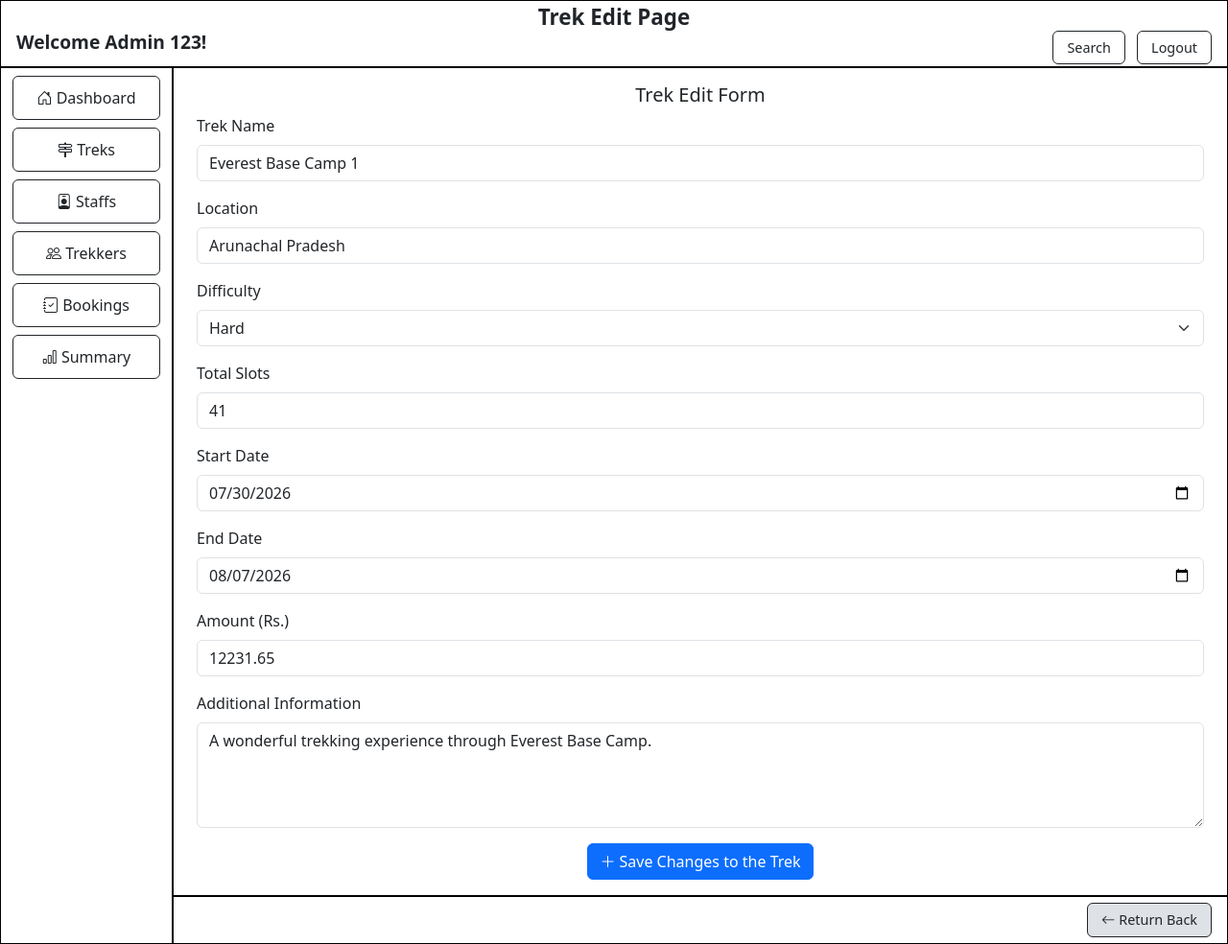
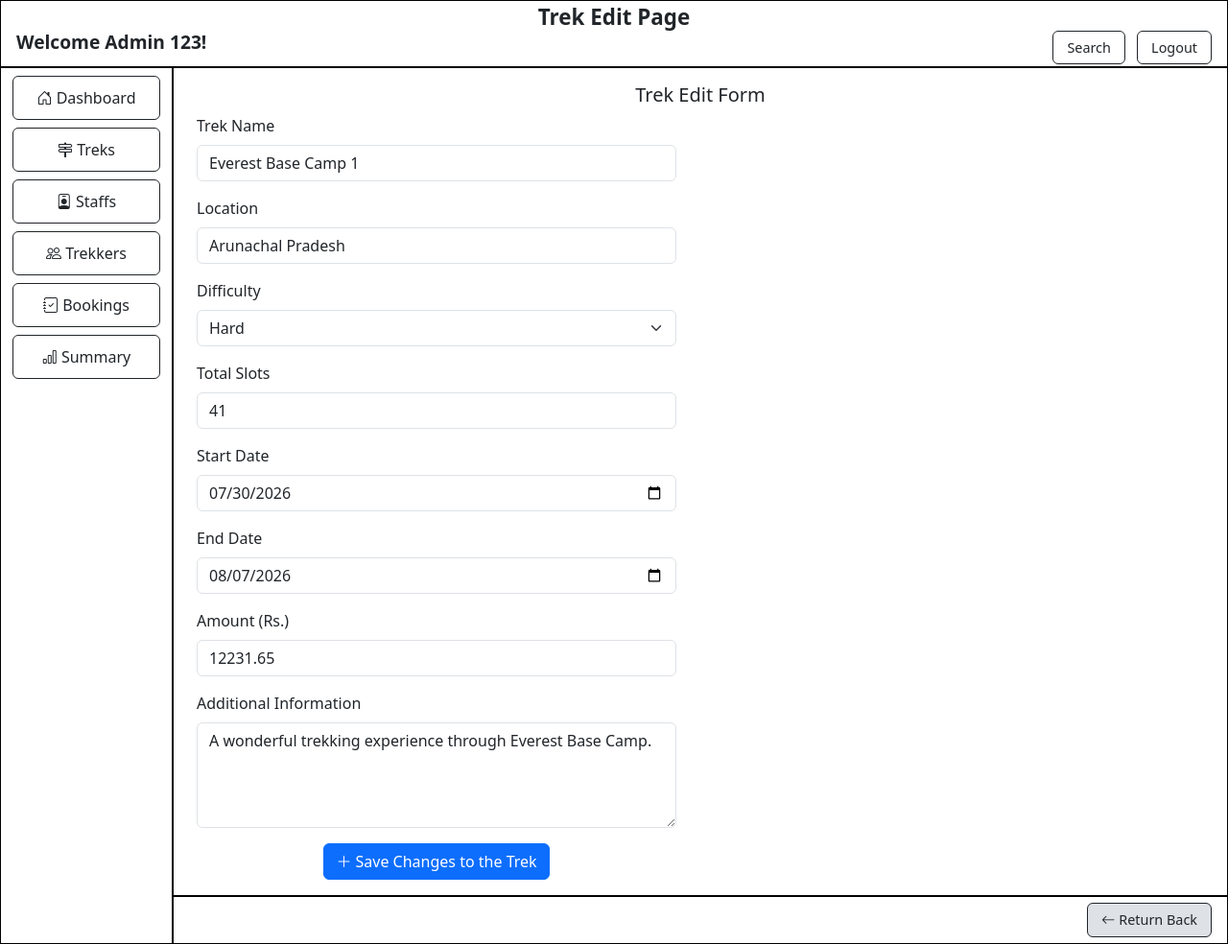
Before and after one commit to 24f3002643/trekking-management-system, a Flask app: template templates/admin/admin_treks_edit.html in a window 1280 px wide. Shown: the whole page at 96% size. Run offline with Flask 3, Linux system fonts and the light colour scheme; the template is opened without the code that fills it: values that come from a table or form of the project are taken from there, others are empty; parts of the project's set-up code (start-up, migrations or seed data) failed here and were passed over.

Commit message:
Fix trek page bugs & add reusable form-width class
- admin_treks_details.html: removed the
table-responsive/list-table-wrapper classes from
the bookings table, since that combination
collapsed the table's visible height to zero on
pages with multiple stacked sections. Detail pages
 now rely on the page's own natural scroll
 instead.
- admin_treks_create.html, admin_treks_edit.html:
wrapped the form in a .form-narrow div so it
doesn't stretch full width, and fixed the
difficulty dropdown's mismatched
"medium"/"moderate" value.
- admin_treks.html: added active_page so the
sidebar correctly highlights "Treks" while
creating, editing, or viewing a trek's details,
not just on the list page.
- base_layout.html: added the .form-narrow utility
 class (max-width, no centering) so any form page
 can opt into a narrower width without repeating
 an inline style.

```diff
--- a/templates/admin/admin_treks.html
+++ b/templates/admin/admin_treks.html
@@ -39,7 +39,7 @@
                     <td>{{ trek.amount }}</td>
                     <td>{{ trek.status }}</td>
                     <td>
-                        <a href="{{ url_for('admin.admin_treks_edit', trek_id=trek.id) }}"class="btn btn-sm btn-warning">Edit</a>
+                        <a href="{{ url_for('admin.admin_treks_edit', trek_id=trek.id) }}" class="btn btn-sm btn-warning">Edit</a>
                         <a href="{{ url_for('admin.admin_treks_assign_staff', trek_id=trek.id) }}" class="btn btn-sm btn-info">Assign Staff</a>
                         <a href="{{ url_for('admin.admin_treks_view', trek_id=trek.id) }}" class="btn btn-sm btn-primary">View</a>
                         <form action="{{ url_for('admin.admin_treks_delete', trek_id=trek.id) }}" method="POST" style="display: inline;">
--- a/templates/admin/admin_treks_create.html
+++ b/templates/admin/admin_treks_create.html
@@ -10,6 +10,7 @@
 {% block main_section %}
 <div class="list-page-wrapper">
     <h5 class="text-center">Trek Creation Form</h5>
+    <div class="form-narrow">
         <form action="{{ url_for('admin.admin_treks_create') }}" method="post">
             <div class="mb-3">
                 <label for="trekname" class="form-label">Trek Name</label>
@@ -56,6 +57,7 @@
             </div>
         </form>
     </div>
+</div>
 {% endblock %}
 
 {% block return_link %}<a href="{{ url_for( 'admin.admin_treks_page') }}"><i class="bi bi-arrow-left"></i>  Return Back</a>{% endblock %}
--- a/templates/admin/admin_treks_details.html
+++ b/templates/admin/admin_treks_details.html
@@ -23,7 +23,7 @@
         <div class="mb-2">
             <strong>Action :</strong>
             <span>
-                <a href="{{ url_for('admin.admin_treks_edit', trek_id=trek.id) }}"class="btn btn-sm btn-warning">Edit</a>
+                <a href="{{ url_for('admin.admin_treks_edit', trek_id=trek.id) }}" class="btn btn-sm btn-warning">Edit</a>
                 <a href="{{ url_for('admin.admin_treks_assign_staff', trek_id=trek.id) }}" class="btn btn-sm btn-info">Assign Staff</a>
                 <form action="{{ url_for('admin.admin_treks_delete', trek_id=trek.id) }}" method="POST" style="display: inline;">
                     <button type="submit" class="btn btn-sm btn-danger">Delete</button>
--- a/templates/admin/admin_treks_edit.html
+++ b/templates/admin/admin_treks_edit.html
@@ -10,6 +10,7 @@
 {% block main_section %}
 <div class="list-page-wrapper">
     <h5 class="text-center">Trek Edit Form</h5>
+    <div class="form-narrow">
         <form action="{{ url_for('admin.admin_treks_edit', trek_id=trek.id) }}" method="post">
             <div class="mb-3">
                 <label for="trekname" class="form-label">Trek Name</label>
@@ -55,6 +56,7 @@
             </div>
         </form>
     </div>
+</div>
 {% endblock %}
 
 {% block return_link %}<a href="{{ url_for( 'admin.admin_treks_page') }}"><i class="bi bi-arrow-left"></i>  Return Back</a>{% endblock %}
--- a/templates/base_layout.html
+++ b/templates/base_layout.html
@@ -160,6 +160,10 @@
     min-height: 0;
 }
 
+.form-narrow {
+    max-width: 500px;
+}
+
 </style>
 {% endblock %}
 
```
Lines whose indentation alone changed are shown as unchanged.
